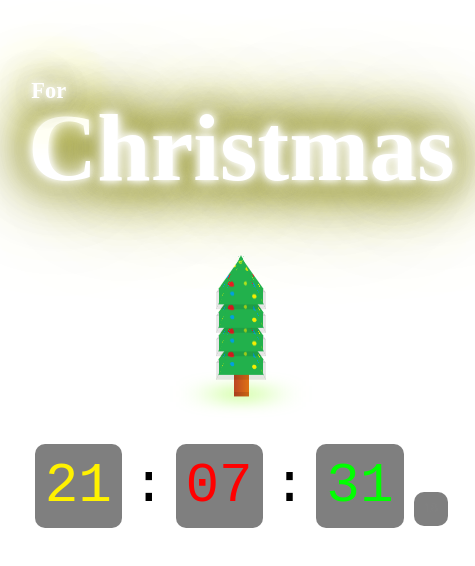
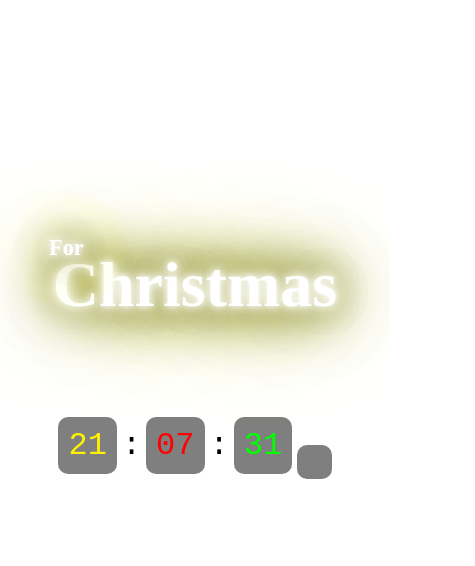
Before and after one commit to c0d3hdz/Counter_for_Christmas, a plain HTML site: page index.html in a window 390 px wide. Shown: the whole page, 475 px wide, since content can reach past the window. Drawn offline with Linux system fonts and the light colour scheme; a web font is replaced by a local one.

Commit message:
optimizacion

```diff
--- a/index.html
+++ b/index.html
@@ -25,11 +25,8 @@
             font-family: monospace;
         }
         main {
-            display: flex;
-            flex-direction: column;
-            gap: 20px;
+            margin-top: 34px;
         }
-
         .Anuncio {
             position: relative;
             display: flex;
@@ -124,6 +121,38 @@
                 font-size: 12px;
             }
         }
+        @media only screen and (max-width: 768px) {
+            /* Estilos para teléfonos */
+            body {
+                font-size: 16px;
+                display: flex;
+                height: 80vh;
+            }
+            main {
+                margin: auto;
+            }
+            .tree{
+                display: none;
+            }
+
+            .Anuncio {
+                font-size: 2rem;
+            }
+
+
+            x-counter {
+                gap: 5px;
+                padding: 10px;
+                font-size: 2rem;
+            }
+
+            .hours,
+            .minutes,
+            .days,
+            .seconds {
+                padding: 5px;
+            }
+        }
     </style>
     <body>
         <main>
--- a/styles.css
+++ b/styles.css
@@ -39,7 +39,7 @@
     left: 0;
     width: 100%;
     height: 100%;
-    background: url('./image/texture.png') no-repeat center center / cover;
+    background: url('./image/texture.webp') no-repeat center center / cover;
     clip-path: polygon(50% 0%, 0% 100%, 100% 100%);
     border-bottom: 5px solid #00000019;
     transform-origin: bottom;
--- a/worker.js
+++ b/worker.js
@@ -1,24 +1,25 @@
 // worker.js
 onmessage = event => {
-    const { duration } = event.data;
-    const now = new Date();
-    let navidad = new Date(now.getFullYear(), 11, 25).getTime();
+    const { duration } = event.data //ya no se usa pero aun no logro eliminarlo
+    const now = new Date()
+    let navidad = new Date(now.getFullYear(), 11, 25).getTime()
 
     if (now.getTime() > navidad) {
-        navidad = new Date(now.getFullYear() + 1, 11, 25).getTime();
+        navidad = new Date(now.getFullYear() + 1, 11, 25).getTime()
     }
 
     const updateCountdown = () => {
-        const now = new Date().getTime();
-        const distance = navidad - now;
-        const days = Math.floor(distance / (1000 * 60 * 60 * 24));
-        const hours = Math.floor((distance % (1000 * 60 * 60 * 24)) / (1000 * 60 * 60));
-        const minutes = Math.floor((distance % (1000 * 60 * 60)) / (1000 * 60));
-        const seconds = Math.floor((distance % (1000 * 60)) / 1000);
+        const now = new Date().getTime()
+        const distance = navidad - now
+        const days = Math.floor(distance / (1000 * 60 * 60 * 24))
+        const hours = Math.floor((distance % (1000 * 60 * 60 * 24)) / (1000 * 60 * 60))
+        const minutes = Math.floor((distance % (1000 * 60 * 60)) / (1000 * 60))
+        const seconds = Math.floor((distance % (1000 * 60)) / 1000)
 
-        postMessage({ days, hours, minutes, seconds });
-    };
+        postMessage({ days, hours, minutes, seconds })
 
-    updateCountdown();
-    setInterval(updateCountdown, duration);
+        requestAnimationFrame(updateCountdown)
+    }
+
+    updateCountdown()
 }
```
Also changed, not shown: image/texture.png (deleted), image/texture.webp (added).
